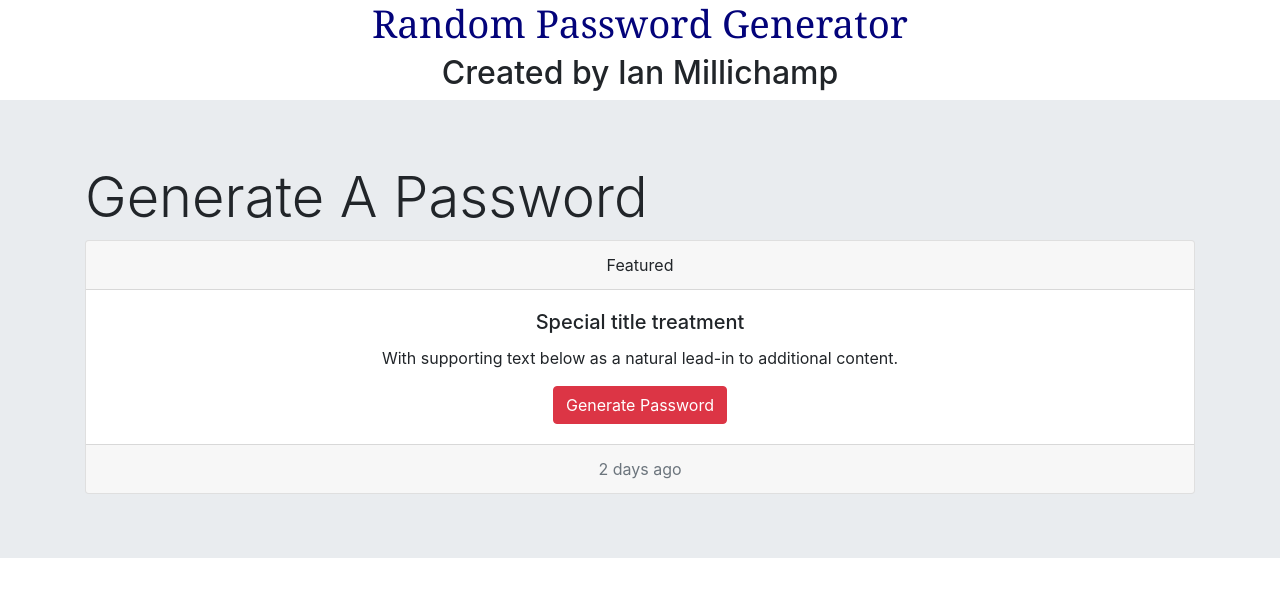
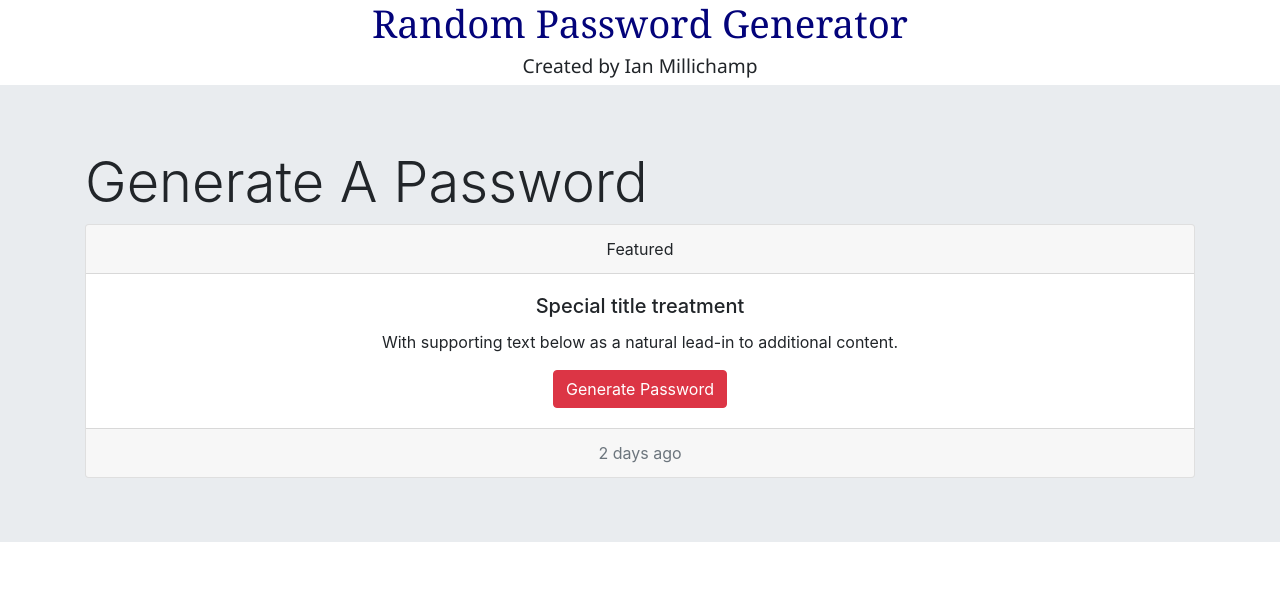
Before and after one commit to IanMilli/Advanced-Random-Password-Generator--Web-Application, a plain HTML site: page index.html in a window 1280 px wide. Drawn offline with nearby package versions, Linux system fonts and the light colour scheme.

Commit message:
added styling to h2 text

```diff
--- a/assets/style.css
+++ b/assets/style.css
@@ -3,7 +3,8 @@ h1{font-family: Georgia, 'Times New Roman', Times, serif;
     color: rgb(3, 3, 122);
 
 }
-h2{
+h2{font-family: 'Segoe UI', Tahoma, Geneva, Verdana, sans-serif;
+    font-size: 1.5vw;
 
 }
 h3{
```
